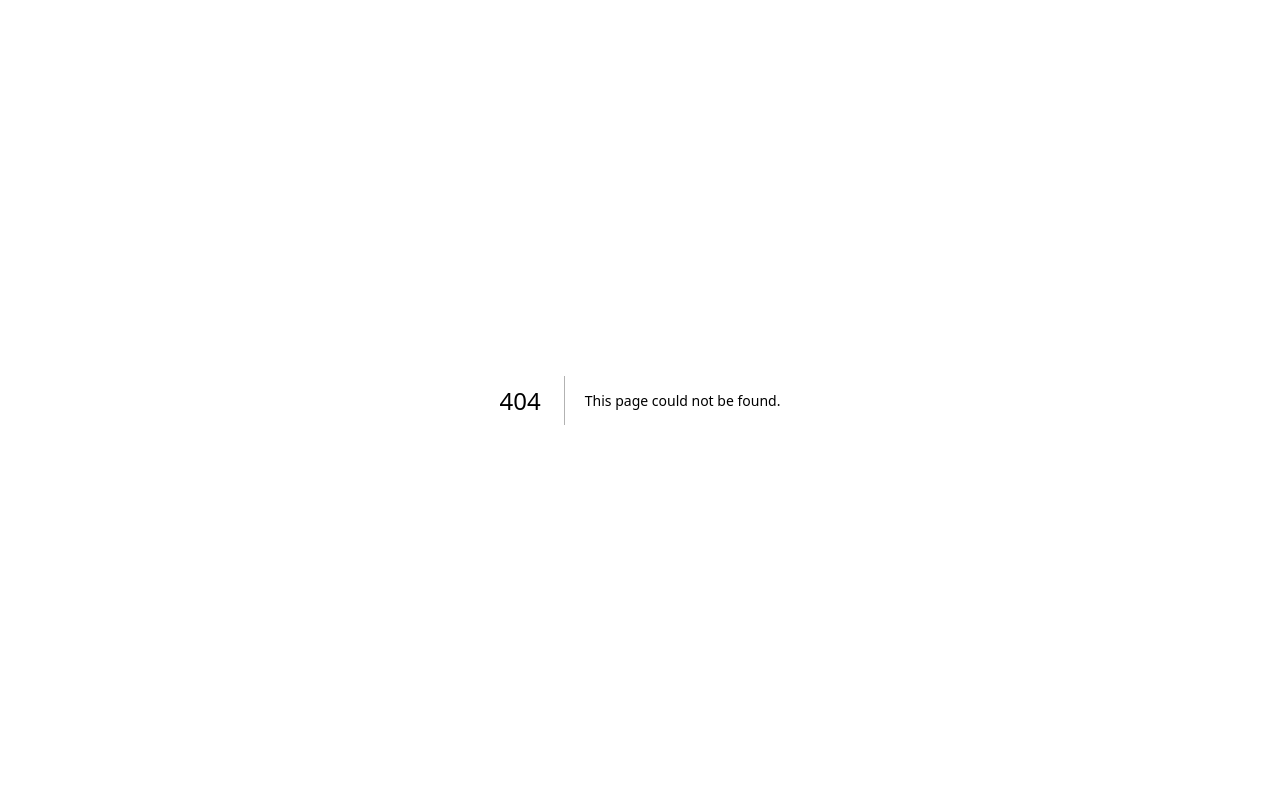
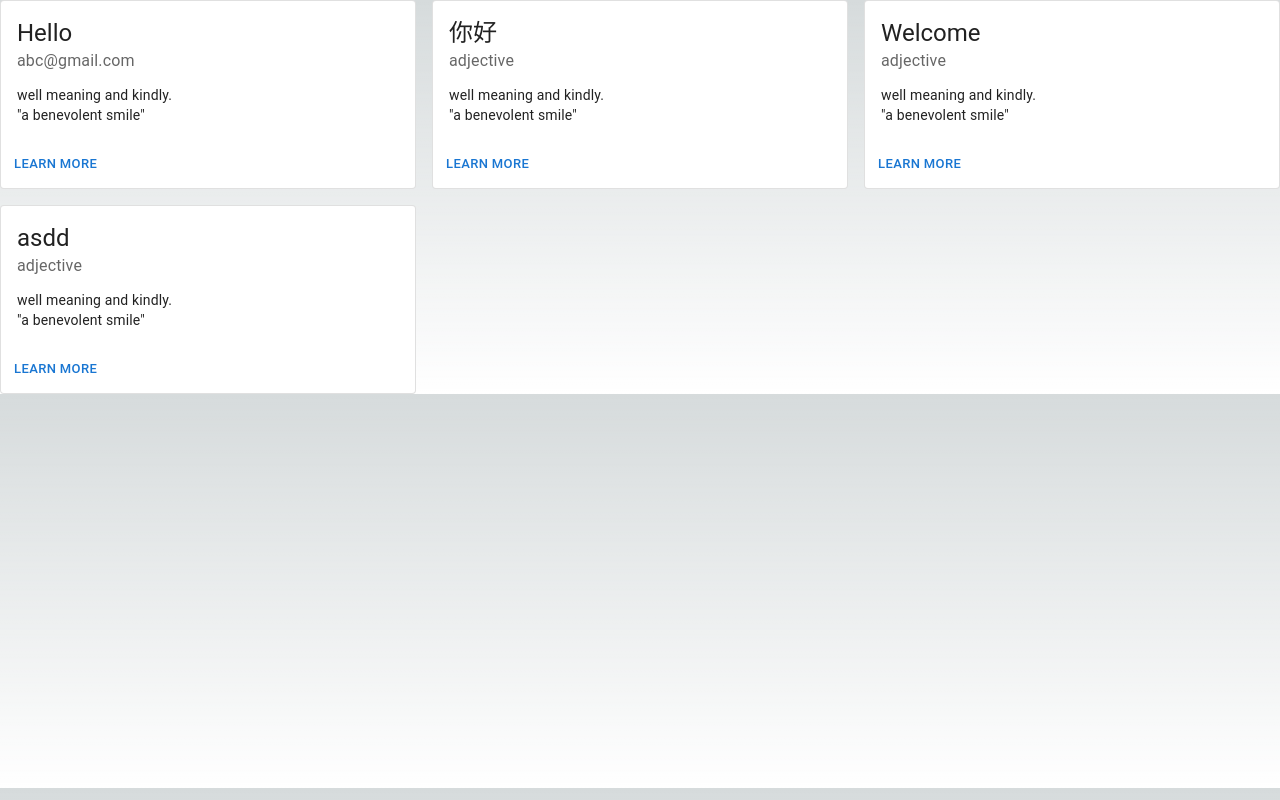
Before and after one commit to canflyhhh/react_project_team6, a Next.js app: page /post in a window 1280 px wide. Before the commit this address had no page. Built offline with nearby package versions, Linux system fonts and the light colour scheme.

Commit message:
upload 葉文心 UI

```diff
--- /dev/null
+++ b/app/post/page.tsx
@@ -0,0 +1,101 @@
+'use client'
+import * as React from 'react';
+import Box from '@mui/material/Box';
+import Card from '@mui/material/Card';
+import CardActions from '@mui/material/CardActions';
+import CardContent from '@mui/material/CardContent';
+import Button from '@mui/material/Button';
+import Typography from '@mui/material/Typography';
+import { styled } from '@mui/material/styles';
+import Paper from '@mui/material/Paper';
+import Grid from '@mui/material/Grid';
+
+
+export default function BasicCard() {
+    return (
+        <Grid container spacing={2}>
+            <Grid item xs={4}>
+                <Card variant="outlined">
+                    <CardContent>
+                        <Typography variant="h5" component="div">
+                            Hello
+                        </Typography>
+                        <Typography sx={{ mb: 1.5 }} color="text.secondary">
+                            abc@gmail.com
+                        </Typography>
+                        <Typography variant="body2">
+                            well meaning and kindly.
+                            <br />
+                            {'"a benevolent smile"'}
+                        </Typography>
+                    </CardContent>
+                    <CardActions>
+                        <Button size="small">Learn More</Button>
+                    </CardActions>
+                </Card>
+            </Grid>
+            <Grid item xs={4}>
+                <Card variant="outlined">
+                    <CardContent>
+                        <Typography variant="h5" component="div">
+                            你好
+                        </Typography>
+                        <Typography sx={{ mb: 1.5 }} color="text.secondary">
+                            adjective
+                        </Typography>
+                        <Typography variant="body2">
+                            well meaning and kindly.
+                            <br />
+                            {'"a benevolent smile"'}
+                        </Typography>
+                    </CardContent>
+                    <CardActions>
+                        <Button size="small">Learn More</Button>
+                    </CardActions>
+                </Card>
+            </Grid>
+            <Grid item xs={4}>
+                <Card variant="outlined">
+                    <CardContent>
+                        <Typography variant="h5" component="div">
+                            Welcome
+                        </Typography>
+                        <Typography sx={{ mb: 1.5 }} color="text.secondary">
+                            adjective
+                        </Typography>
+                        <Typography variant="body2">
+                            well meaning and kindly.
+                            <br />
+                            {'"a benevolent smile"'}
+                        </Typography>
+                    </CardContent>
+                    <CardActions>
+                        <Button size="small">Learn More</Button>
+                    </CardActions>
+                </Card>
+            </Grid>
+            <Grid item xs={4}>
+                <Card variant="outlined">
+                    <CardContent>
+                        <Typography variant="h5" component="div">
+                            asdd
+                        </Typography>
+                        <Typography sx={{ mb: 1.5 }} color="text.secondary">
+                            adjective
+                        </Typography>
+                        <Typography variant="body2">
+                            well meaning and kindly.
+                            <br />
+                            {'"a benevolent smile"'}
+                        </Typography>
+                    </CardContent>
+                    <CardActions>
+                        <Button size="small">Learn More</Button>
+                    </CardActions>
+                </Card>
+            </Grid>
+        </Grid>
+
+
+    );
+}
```
Also changed, not shown: app/menu.tsx (added, +96 -0 lines).
